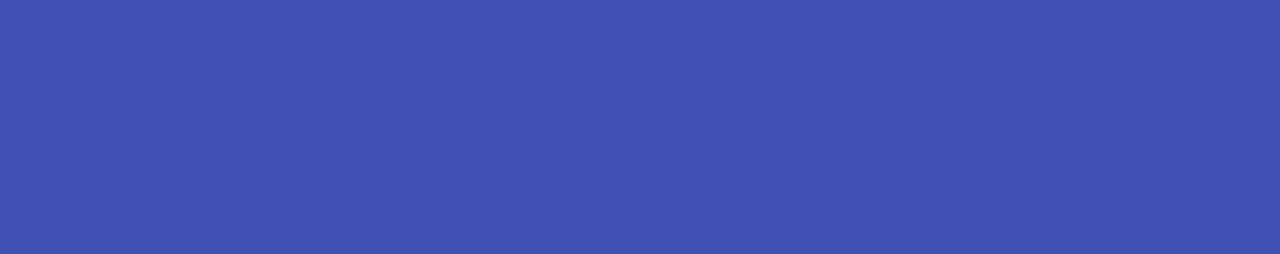
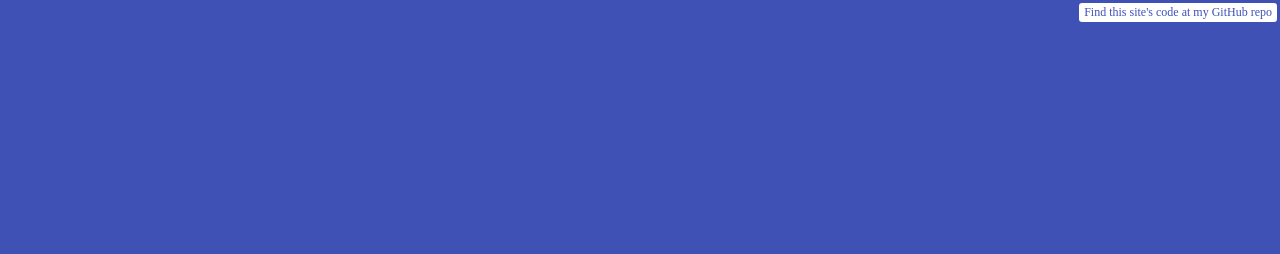
Before and after one commit to hereonpurpose/wikipedia-viewer, a plain HTML site: page index.html in a window 1280 px wide. Shown: the top 254 px of the page. Drawn offline with nearby package versions, Linux system fonts and the light colour scheme.

Commit message:
Adds header for link to GitHub repo and styling

```diff
--- a/index.html
+++ b/index.html
@@ -10,7 +10,7 @@
 	</head>
 
 	<body>
-
+		<header><a href="https://github.com/hereonpurpose/wikipedia-viewer" target="_blank">Find this site's code at my GitHub repo</a></header>
 		<div>
 			<h1>Wikipedia Viewer</h1>
 			<div>
--- a/styles/default.css
+++ b/styles/default.css
@@ -2,6 +2,17 @@ body {
   background-color: #3F51B5;
   color: white;
   font-size: 16px;
+}
+
+header > a {
+  background-color: white;
+  padding: 2px 5px;
+  font-weight: normal;
+  border-radius: 3px;
+  position: absolute;
+  top: 3px;
+  right: 3px;
+  font-size: 12px;
 }
 
 h1 {
```
